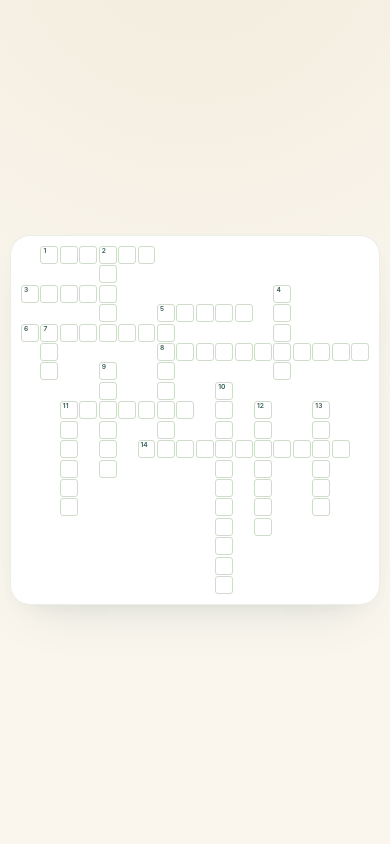
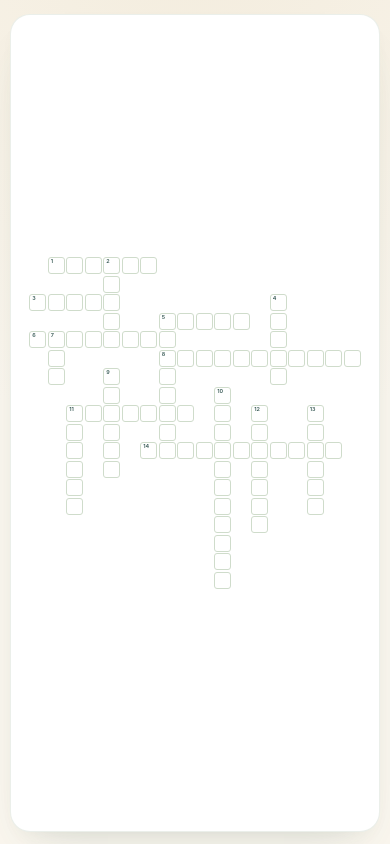
Before and after one commit to sudikshas/crossword_anniversary, a React (Vite) app: page / in a window 390 px wide. Both pictures are taken after a click on the button "Begin Puzzle". Built offline with nearby package versions, Linux system fonts and the light colour scheme.

Commit message:
mobile-friendly

```diff
--- a/src/App.css
+++ b/src/App.css
@@ -375,28 +375,29 @@
 }
 
 .puzzle-screen {
-  /* Normal document flow, scrolled by the page itself (not a nested
-     overflow container) - this is what lets the browser's native
-     "scroll the focused input into view" behavior and our own
-     scrollIntoView calls both work against one single, predictable
-     scroll position. */
-  align-items: flex-start;
+  /* Height is set inline from PuzzleScreen.jsx to the *visual* viewport's
+     real height (via the Visual Viewport API), which - unlike `100dvh`
+     or `100vh` - actually shrinks by exactly the amount the iOS on-screen
+     keyboard covers. Everything below has to fit inside that height, so
+     the grid and the clue card are guaranteed to always both fit above
+     the keyboard, stacked with no overlap, instead of the clue card
+     needing to float over/under either of them. This value is just a
+     fallback for the instant before that JS measurement lands. */
+  height: 100dvh;
+  overflow: hidden;
+  align-items: stretch;
   /* `.screen` defaults to `flex-direction: row` - override to `column` so
-     the grid and the (now normally in-flow) clue card stack vertically
-     instead of sitting side by side. */
+     the grid and the clue card stack vertically instead of sitting side
+     by side. */
   flex-direction: column;
-  padding-top: 20px;
+  padding-top: 14px;
   /* Tighter side padding than the default `.screen` padding (24px) - an
      18x18 grid needs every extra pixel of width it can get on a small
      phone, and the puzzle card doesn't need as much breathing room as the
      welcome/completion cards do. */
   padding-left: 10px;
   padding-right: 10px;
-  /* padding-bottom is set dynamically inline from PuzzleScreen.jsx - it
-     has to match the clue card's real (measured) height *plus* however
-     much of the screen the on-screen keyboard is currently covering, so
-     there's always enough room to scroll the grid's last row above both
-     the card and the keyboard. */
+  padding-bottom: max(12px, env(safe-area-inset-bottom, 0px));
   background: radial-gradient(
     circle at 50% -10%,
     var(--color-ivory-deep) 0%,
@@ -405,6 +406,21 @@
 }
 
 .puzzle-container {
+  /* Takes up whatever vertical space is left over once the (fixed-size)
+     clue card below has taken its own share of the screen's fixed
+     height - `min-height: 0` is what allows this to actually shrink
+     below its content's natural size instead of overflowing. PuzzleScreen
+     measures this element's real, resulting content-box size (via
+     ResizeObserver) and computes an exact pixel cell size from it, which
+     is what actually makes the grid "zoom out" to fit - centering it here
+     is purely cosmetic once that real size is known. */
+  flex: 1 1 auto;
+  min-height: 0;
+  min-width: 0;
+  display: flex;
+  align-items: center;
+  justify-content: center;
+  overflow: hidden;
   width: 100%;
   max-width: 480px;
   margin: 0 auto;
--- a/src/components/ClueCard.jsx
+++ b/src/components/ClueCard.jsx
@@ -3,13 +3,12 @@ import './ClueCard.css'
 import HintModal from './HintModal'
 import { getHintImagePath } from '../utils/hintImage'
 
-function ClueCard({ word, direction, cardRef, floating, style }) {
+function ClueCard({ word, direction, cardRef }) {
   const [showHint, setShowHint] = useState(false)
   const hintImageSrc = getHintImagePath(word.hintImage)
-  const className = floating ? 'clue-card clue-card--floating' : 'clue-card'
 
   return (
-    <div className={className} ref={cardRef} style={style}>
+    <div className="clue-card" ref={cardRef}>
       <div className="clue-card-header">
         <span className="clue-card-number">{word.clueNumber}</span>
         <span className="clue-card-direction">
--- a/src/components/CrosswordGrid.css
+++ b/src/components/CrosswordGrid.css
@@ -3,6 +3,17 @@
   width: 100%;
   gap: 1.5px;
   background: transparent;
+}
+
+/* When PuzzleScreen measures real available space and passes an exact
+   `cellSize` (see CrosswordGrid.jsx), the grid's own row/column tracks
+   are already set to that exact pixel size inline - so it must NOT also
+   stretch to `width: 100%` here, or that would fight the deliberately
+   "zoomed out" (possibly much narrower than its container) size that was
+   just computed to fit above the clue card. */
+.crossword-grid--fitted {
+  width: max-content;
+  margin: 0 auto;
 }
 
 .grid-cell {
@@ -45,13 +56,22 @@
   left: 2px;
   /* Scales with viewport width (which tracks cell size, since the grid is
      always the same column count) so numbers stay legible on wider phones
-     instead of staying pinned to a tiny fixed size. */
+     instead of staying pinned to a tiny fixed size. Overridden below for
+     the "fitted" grid, which knows its cell size exactly. */
   font-size: clamp(5.5px, 1.7vw, 9px);
   line-height: 1;
   font-weight: 600;
   color: var(--color-cell-text);
   z-index: 1;
   pointer-events: none;
+}
+
+.crossword-grid--fitted .grid-cell-number {
+  /* Set inline from PuzzleScreen.jsx based on the real, measured cell
+     size, rather than guessed from viewport width - this is what keeps
+     numbers legible (and not oversized) regardless of how much the grid
+     has "zoomed out" to fit above the clue card/keyboard. */
+  font-size: var(--number-font-size, 8px);
 }
 
 .grid-cell-input {
@@ -65,34 +85,28 @@
   outline: none;
   text-align: center;
   font: inherit;
-  /* iOS Safari auto-zooms the whole page when a focused input's
-     computed font-size is under 16px - which our cells, being much
-     smaller than that, would otherwise always be. Keeping this at a
-     fixed 16px (never smaller) stops that zoom outright. The visible
-     glyph is then scaled back down below to actually fit the tiny cell -
-     `transform` is purely a paint-time effect, so Safari's zoom check
-     (which looks at the underlying font-size, not the rendered size)
-     isn't fooled by it. */
-  font-size: 16px;
+  font-size: clamp(10px, 3.1vw, 16px);
   font-weight: 700;
   color: var(--color-cell-text);
   text-transform: uppercase;
   caret-color: transparent;
   cursor: pointer;
   -webkit-tap-highlight-color: transparent;
-  transform: scale(0.62);
 }
 
-@media (min-width: 360px) {
-  .grid-cell-input {
-    transform: scale(0.72);
-  }
-}
-
-@media (min-width: 415px) {
-  .grid-cell-input {
-    transform: scale(0.83);
-  }
+.crossword-grid--fitted .grid-cell-input {
+  /* iOS Safari auto-zooms the whole page when a focused input's
+     computed font-size is under 16px - which our cells, being much
+     smaller than that, would otherwise always be. Keeping this at a
+     fixed 16px (never smaller) stops that zoom outright. The visible
+     glyph is then scaled back down via `transform` to actually fit the
+     cell - `transform` is purely a paint-time effect, so Safari's zoom
+     check (which looks at the underlying font-size, not the rendered
+     size) isn't fooled by it. `--input-font-scale` is computed in
+     CrosswordGrid.jsx from the same real, measured cell size as the
+     clue number above. */
+  font-size: 16px;
+  transform: scale(var(--input-font-scale, 0.6));
 }
 
 .grid-cell--incorrect .grid-cell-input {
@@ -110,3 +124,7 @@
   z-index: 1;
   pointer-events: none;
 }
+
+.crossword-grid--fitted .grid-cell-incorrect-mark {
+  font-size: var(--number-font-size, 8px);
+}
--- a/src/components/CrosswordGrid.jsx
+++ b/src/components/CrosswordGrid.jsx
@@ -9,13 +9,30 @@ function CrosswordGrid({
   onCellSelect,
   onGridKeyDown,
   registerInputRef,
+  cellSize,
 }) {
+  const rowCount = grid.length
   const colCount = grid[0]?.length ?? 0
+
+  // `cellSize` (an exact pixel value, measured by PuzzleScreen from the
+  // actual space left above the clue card) is what makes the grid "zoom
+  // out" to fit entirely on screen. Without it - e.g. the read-only
+  // puzzle recap on the completion screen, which has no keyboard or clue
+  // card to make room for - the grid instead just sizes itself from the
+  // available width, same as before.
+  const style = cellSize
+    ? {
+        gridTemplateColumns: `repeat(${colCount}, ${cellSize}px)`,
+        gridTemplateRows: `repeat(${rowCount}, ${cellSize}px)`,
+        '--number-font-size': `${Math.max(4.5, Math.min(9, cellSize * 0.32))}px`,
+        '--input-font-scale': Math.max(0.4, Math.min(1, (cellSize * 0.58) / 16)),
+      }
+    : { gridTemplateColumns: `repeat(${colCount}, 1fr)` }
 
   return (
     <div
-      className="crossword-grid"
-      style={{ gridTemplateColumns: `repeat(${colCount}, 1fr)` }}
+      className={cellSize ? 'crossword-grid crossword-grid--fitted' : 'crossword-grid'}
+      style={style}
       onKeyDown={onGridKeyDown}
     >
       {grid.map((rowCells, rowIndex) =>
--- a/src/screens/PuzzleScreen.jsx
+++ b/src/screens/PuzzleScreen.jsx
@@ -8,7 +8,7 @@ import {
   cellKey,
   getWordCells,
 } from '../utils/wordIndex'
-import { useKeyboardInset } from '../utils/useKeyboardInset'
+import { useVisualViewportHeight } from '../utils/useVisualViewportHeight'
 import CrosswordGrid from '../components/CrosswordGrid'
 import ClueCard from '../components/ClueCard'
 
@@ -22,11 +22,49 @@ function PuzzleScreen({ onComplete }) {
 
   const [selection, setSelection] = useState(null)
   const [cellEntries, setCellEntries] = useState({})
-  const [clueCardHeight, setClueCardHeight] = useState(0)
+  const [containerSize, setContainerSize] = useState({ width: 0, height: 0 })
 
   const hasCompletedRef = useRef(false)
   const clueCardRef = useRef(null)
-  const keyboardInset = useKeyboardInset()
+  const containerRef = useRef(null)
+  const viewportHeight = useVisualViewportHeight()
+
+  const rowCount = grid.length
+  const colCount = grid[0]?.length ?? 0
+
+  // `.puzzle-container`'s own content-box size already reflects exactly
+  // how much room is actually left for the grid at any moment - it's a
+  // flex sibling of the clue card inside the fixed-height `.puzzle-screen`
+  // (see below), so its size automatically shrinks whenever the clue card
+  // grows or the keyboard opens. Measuring it directly here, rather than
+  // separately tracking the clue card's height and the keyboard inset and
+  // re-deriving the leftover space by hand, means there's only ever one
+  // source of truth for "how much space is actually available."
+  useEffect(() => {
+    const element = containerRef.current
+    if (!element) return
+
+    const observer = new ResizeObserver((entries) => {
+      const { width, height } = entries[0].contentRect
+      setContainerSize({ width, height })
+    })
+    observer.observe(element)
+    return () => observer.disconnect()
+  }, [])
+
+  const cellSize = useMemo(() => {
+    if (containerSize.width <= 0 || containerSize.height <= 0) return null
+
+    const gapPx = 1.5
+    const availableWidth = containerSize.width - gapPx * (colCount - 1)
+    const availableHeight = containerSize.height - gapPx * (rowCount - 1)
+    const rawSize = Math.min(availableWidth / colCount, availableHeight / rowCount)
+
+    // Floored (not just clamped) so the grid never renders at a
+    // fractional size that could leave a stray sliver of empty space
+    // between it and the container's edge from rounding.
+    return Math.max(8, Math.floor(rawSize))
+  }, [containerSize, colCount, rowCount])
 
   const activeWord = selection
     ? cellIndex.get(cellKey(selection.row, selection.col))?.[selection.direction]
@@ -41,49 +79,6 @@ function PuzzleScreen({ onComplete }) {
     () => new Set(activeWordCells.map(({ row, col }) => cellKey(row, col))),
     [activeWordCells]
   )
-
-  // Measure the clue card's real height so the grid's reserved bottom
-  // space can match it exactly, instead of guessing a worst-case value.
-  useEffect(() => {
-    const element = clueCardRef.current
-    if (!element) {
-      setClueCardHeight(0)
-      return
-    }
-
-    const observer = new ResizeObserver((entries) => {
-      const height = entries[0]?.contentRect.height
-      if (height != null) setClueCardHeight(height)
-    })
-    observer.observe(element)
-    return () => observer.disconnect()
-  }, [activeWord])
-
-  // Whenever the selected cell changes (tap, auto-advance, or backspace
-  // navigation) - or the keyboard finishes opening/closing while a cell
-  // is already selected - bring that cell into a comfortable, visible
-  // spot. The delay lets the keyboard animation (and the resulting
-  // `keyboardInset` update) settle first, so we're scrolling against its
-  // final position rather than a mid-animation one.
-  useEffect(() => {
-    if (!selection) return
-    const cellElement = inputRefs.current.get(cellKey(selection.row, selection.col))
-    if (!cellElement) return
-
-    const timeoutId = setTimeout(() => {
-      cellElement.scrollIntoView({ block: 'center', behavior: 'smooth' })
-
-      // While the keyboard is closed, the clue card sits in normal flow
-      // right below the grid rather than floating - if the selected cell
-      // is near the top of a tall grid, centering just the cell could
-      // still leave the card below the fold. `block: 'nearest'` nudges
-      // just enough extra to bring it fully into view too, without
-      // fighting the cell's own scroll position above.
-      clueCardRef.current?.scrollIntoView({ block: 'nearest', behavior: 'smooth' })
-    }, 320)
-
-    return () => clearTimeout(timeoutId)
-  }, [selection?.row, selection?.col, keyboardInset])
 
   const solvedWordIds = useMemo(() => {
     const solved = new Set()
@@ -250,29 +245,18 @@ function PuzzleScreen({ onComplete }) {
     }
   }
 
-  // A small threshold (rather than `keyboardInset > 0`) avoids the card
-  // flickering between modes from tiny, meaningless fluctuations in
-  // `visualViewport.height` (e.g. Safari's UI chrome nudging by a couple
-  // of pixels) that aren't an actual keyboard.
-  const isKeyboardOpen = keyboardInset > 40
-
-  // While the keyboard is open, the card detaches from the page and
-  // floats `keyboardInset` pixels above the true bottom of the screen so
-  // it's never covered by it. The grid's reserved bottom space then
-  // matches the card's real height plus that same inset, so scrolling to
-  // the very bottom of the page never hides the grid's last row behind
-  // the card or the keyboard. The rest of the time, the card just sits in
-  // normal flow directly below the grid, so there's no dead gap.
-  const reservedBottomSpace = activeWord && isKeyboardOpen
-    ? (clueCardHeight || 150) + keyboardInset + 24
-    : 24
-
   return (
     <div
       className="screen puzzle-screen"
-      style={{ paddingBottom: `${reservedBottomSpace}px` }}
+      // Pinned to the *visual* viewport's real height (shrinks by exactly
+      // the amount the on-screen keyboard covers). With `.puzzle-container`
+      // and the clue card stacked as flex children of this fixed-height
+      // column, the grid always resizes itself to fit whatever's left
+      // above the card - so the whole puzzle is visible "zoomed out" at a
+      // glance, and the two can never overlap or hide behind the keyboard.
+      style={{ height: `${viewportHeight}px` }}
     >
-      <div className="puzzle-container">
+      <div className="puzzle-container" ref={containerRef}>
         <CrosswordGrid
           grid={grid}
           selectedCell={selection}
@@ -281,16 +265,11 @@ function PuzzleScreen({ onComplete }) {
           onCellSelect={handleCellSelect}
           onGridKeyDown={handleGridKeyDown}
           registerInputRef={registerInputRef}
+          cellSize={cellSize}
         />
       </div>
       {activeWord && (
-        <ClueCard
-          word={activeWord}
-          direction={selection.direction}
-          cardRef={clueCardRef}
-          floating={isKeyboardOpen}
-          style={isKeyboardOpen ? { bottom: `${keyboardInset}px` } : undefined}
-        />
+        <ClueCard word={activeWord} direction={selection.direction} cardRef={clueCardRef} />
       )}
     </div>
   )
--- a/src/utils/useKeyboardInset.js
+++ /dev/null
@@ -1,42 +0,0 @@
-import { useEffect, useState } from 'react'
-
-/**
- * Tracks how many pixels of the screen's bottom edge are currently
- * covered by the on-screen keyboard, using the Visual Viewport API.
- *
- * Plain CSS viewport units (`vh`, and even `dvh` in some Safari versions)
- * don't reliably shrink to exclude the keyboard - `window.visualViewport`
- * is the one API that always reflects what's actually visible, so it's
- * the only fully dependable way to keep UI above the keyboard on iOS.
- *
- * Returns 0 when there's no keyboard open (or the API isn't supported).
- */
-export function useKeyboardInset() {
-  const [inset, setInset] = useState(0)
-
-  useEffect(() => {
-    const viewport = window.visualViewport
-    if (!viewport) return
-
-    const updateInset = () => {
-      // `window.innerHeight` is the full layout viewport height and stays
-      // fixed even when the keyboard opens. `viewport.height` shrinks to
-      // the actually-visible area. `viewport.offsetTop` corrects for the
-      // visible area also having scrolled down within the layout
-      // viewport (e.g. while the page is scrolled with the keyboard up).
-      const covered = window.innerHeight - viewport.height - viewport.offsetTop
-      setInset(Math.max(0, Math.round(covered)))
-    }
-
-    updateInset()
-    viewport.addEventListener('resize', updateInset)
-    viewport.addEventListener('scroll', updateInset)
-
-    return () => {
-      viewport.removeEventListener('resize', updateInset)
-      viewport.removeEventListener('scroll', updateInset)
-    }
-  }, [])
-
-  return inset
-}
--- /dev/null
+++ b/src/utils/useVisualViewportHeight.js
@@ -0,0 +1,33 @@
+import { useEffect, useState } from 'react'
+
+// The layout viewport (`100dvh`, `window.innerHeight`) never shrinks when
+// the iOS on-screen keyboard opens - only `visualViewport.height` does, by
+// exactly the amount the keyboard covers. Reading that directly (rather
+// than deriving a separate "inset" to subtract from a fixed-height layout)
+// is what lets the puzzle screen's own height track the keyboard precisely:
+// set the screen's height to this value and everything inside it - the
+// grid and the clue card - naturally has to fit above the keyboard, with
+// no separate math needed to keep them from being covered by it.
+export function useVisualViewportHeight() {
+  const [height, setHeight] = useState(
+    () => window.visualViewport?.height ?? window.innerHeight
+  )
+
+  useEffect(() => {
+    const viewport = window.visualViewport
+    if (!viewport) return
+
+    const updateHeight = () => setHeight(viewport.height)
+
+    updateHeight()
+    viewport.addEventListener('resize', updateHeight)
+    viewport.addEventListener('scroll', updateHeight)
+
+    return () => {
+      viewport.removeEventListener('resize', updateHeight)
+      viewport.removeEventListener('scroll', updateHeight)
+    }
+  }, [])
+
+  return height
+}
```
Also changed, not shown: src/components/ClueCard.css (+9 -25 lines).
